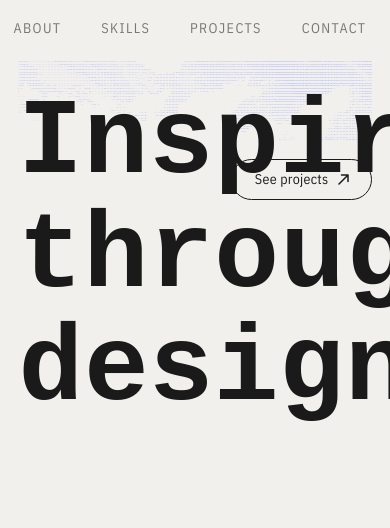
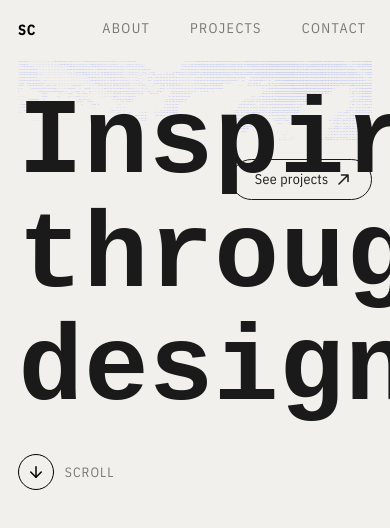
Before and after one commit to sofiacirioni/SC-Portfolio, an Angular app: page / in a window 390 px wide. Both pictures are taken after a click on the link "ABOUT". Shown: the top 528 px of the page. Built offline with nearby package versions, Linux system fonts and the light colour scheme; a web font is replaced by a local one.

Commit message:
added: scroll-hint. fixed: styles and grid

```diff
--- a/angular.json
+++ b/angular.json
@@ -2,7 +2,8 @@
   "$schema": "./node_modules/@angular/cli/lib/config/schema.json",
   "version": 1,
   "cli": {
-    "packageManager": "npm"
+    "packageManager": "npm",
+    "analytics": false
   },
   "newProjectRoot": "projects",
   "projects": {
--- a/src/app/components/hero/hero.css
+++ b/src/app/components/hero/hero.css
@@ -19,7 +19,7 @@ pre {
   line-height: 1.1;
   letter-spacing: 0;
 
-  color: var(--color-accent);
+  color: var(--color-primary);
   background: transparent;
   border: none;
 
@@ -43,8 +43,8 @@ pre {
   border-radius: 50%;
 
   background: transparent;
-  border: 1px solid color-mix(in srgb, var(--color-accent) 40%, transparent);
-  color: var(--color-accent);
+  border: 1px solid color-mix(in srgb, var(--color-primary) 40%, transparent);
+  color: var(--color-primary);
   cursor: pointer;
 
   opacity: 0;
@@ -56,7 +56,7 @@ section:hover .pause-btn {
 }
 
 .pause-btn:hover {
-  border-color: var(--color-accent);
+  border-color: var(--color-primary);
 }
 
 .icon {
--- a/src/app/components/nav/nav.css
+++ b/src/app/components/nav/nav.css
@@ -1,4 +1,49 @@
+/* ── Nav layout ──────────────────────────────── */
+
+/*
+  Desktop: mirrors the page 6-column grid so items snap to column boundaries.
+  Column gap and column count must match .page-wrapper in home.css.
+*/
+.site-nav {
+  display: grid;
+  grid-template-columns: repeat(6, 1fr);
+  column-gap: 1.5rem;
+  align-items: center;
+  padding-block: 1rem;
+}
+
+/* Tablet and below: flex fallback */
+@media (max-width: 1024px) {
+  .site-nav {
+    display: flex;
+    justify-content: space-between;
+    align-items: center;
+    gap: 2rem;
+  }
+
+  /* Push nav links to the right, brand stays left */
+  .nav-brand {
+    margin-right: auto;
+  }
+}
+
+/* ── Brand ───────────────────────────────────── */
+.nav-brand {
+  grid-column: 1;
+  justify-self: start;
+  font-family: var(--font-body);
+  font-size: 0.778rem;
+  font-weight: 700;
+  letter-spacing: 0.08em;
+  text-transform: uppercase;
+  color: black;
+  text-decoration: none;
+  user-select: none;
+}
+
+/* ── Nav links ───────────────────────────────── */
 .nav-link {
+  justify-self: end;
   position: relative;
   font-family: var(--font-body);
   font-size: 0.778rem;
@@ -37,7 +82,7 @@
   left: 0;
   width: 0;
   height: 1px;
-  background-color: var(--color-accent);
+  background-color: var(--color-primary);
   transition: width 0.3s ease;
 }
 
--- a/src/app/components/nav/nav.html
+++ b/src/app/components/nav/nav.html
@@ -1,5 +1,10 @@
-<nav class="flex justify-end items-center gap-8 py-[1rem]">
+<nav class="site-nav">
+  <a class="nav-brand" href="/" aria-label="Home">SC</a>
   @for (item of items; track item) {
-    <a class="nav-link" [attr.data-label]="item">{{ item }}</a>
+    <a
+      class="nav-link"
+      [attr.data-label]="item"
+      [style.grid-column]="navColumns[item]"
+    >{{ item }}</a>
   }
 </nav>
--- a/src/app/components/nav/nav.ts
+++ b/src/app/components/nav/nav.ts
@@ -1,7 +1,14 @@
 import { Component } from '@angular/core';
 
-const NAV_ITEMS = ['About', 'Skills', 'Projects', 'Contact'] as const;
+const NAV_ITEMS = ['About', 'Projects', 'Contact'] as const;
 type NavItem = (typeof NAV_ITEMS)[number];
+
+/** Grid column position for each nav item (1-based, desktop 6-col grid) */
+const NAV_COLUMNS: Record<NavItem, number> = {
+  About: 2,
+  Projects: 4,
+  Contact: 6,
+};
 
 @Component({
   selector: 'app-nav',
@@ -11,4 +18,5 @@ type NavItem = (typeof NAV_ITEMS)[number];
 })
 export class Nav {
   items: NavItem[] = [...NAV_ITEMS];
+  navColumns = NAV_COLUMNS;
 }
--- a/src/app/components/pill-btn/pill-btn.css
+++ b/src/app/components/pill-btn/pill-btn.css
@@ -24,9 +24,9 @@
 }
 
 .pill-btn:hover {
-  background: var(--color-accent);
+  background: var(--color-primary);
   color: white;
-  border-color: var(--color-accent);
+  border-color: var(--color-primary);
 }
 
 .pill-btn:active {
--- a/src/app/components/scramble-phrase/scramble-phrase.ts
+++ b/src/app/components/scramble-phrase/scramble-phrase.ts
@@ -213,7 +213,7 @@ export class ScramblePhraseComponent implements OnInit, AfterViewInit, OnDestroy
         element.textContent = SCRAMBLE_CHARS[Math.floor(Math.random() * SCRAMBLE_CHARS.length)];
         element.style.fontFamily = useSerif ? FONT_VARS.serif : FONT_VARS.mono;
         element.style.fontStyle = useSerif ? 'italic' : 'normal';
-        element.style.color = 'var(--color-accent)';
+        element.style.color = 'var(--color-primary)';
       },
       onComplete: () => {
         element.textContent = finalChar;
--- a/src/app/pages/home/home.css
+++ b/src/app/pages/home/home.css
@@ -1,3 +1,36 @@
+/* ── Page grid ───────────────────────────────── */
+/*
+  6 columns on desktop, 4 on tablet, 2 on mobile.
+  Column gap = 1.5rem (medianiles).
+  Padding inline = 1rem (margen de ventana).
+*/
+.page-wrapper {
+  min-height: 100vh;
+  display: grid;
+  grid-template-columns: repeat(6, 1fr);
+  column-gap: 1.5rem;
+  padding-inline: 1rem;
+  align-content: start;
+}
+
+@media (max-width: 1024px) {
+  .page-wrapper {
+    grid-template-columns: repeat(4, 1fr);
+  }
+}
+
+@media (max-width: 640px) {
+  .page-wrapper {
+    grid-template-columns: repeat(2, 1fr);
+  }
+}
+
+/* Full-width grid items */
+.grid-full {
+  grid-column: 1 / -1;
+}
+
+/* ── Hero scene ──────────────────────────────── */
 .hero-scene {
   position: relative;
 }
@@ -35,3 +68,66 @@
 .hero-cta.phrase-ready {
   opacity: 1;
 }
+
+/* ── Scroll hint ─────────────────────────────── */
+.scroll-hint {
+  display: inline-flex;
+  align-items: center;
+  gap: 0.6rem;
+  margin-top: 1.5rem;
+  user-select: none;
+  opacity: 0;
+  transition: opacity 0.5s ease;
+}
+
+.scroll-hint.phrase-ready {
+  opacity: 1;
+}
+
+.scroll-hint__circle {
+  display: flex;
+  align-items: center;
+  justify-content: center;
+  width: 2rem;
+  height: 2rem;
+  border-radius: 50%;
+  border: 1.5px solid currentColor;
+  overflow: hidden;
+  flex-shrink: 0;
+}
+
+.scroll-hint__arrow {
+  width: 1rem;
+  height: 1rem;
+  animation: scroll-arrow 2.8s ease-in-out infinite;
+  animation-delay: 1.5s;
+}
+
+.scroll-hint__label {
+  font-family: var(--font-body);
+  font-size: 0.75rem;
+  text-transform: uppercase;
+  letter-spacing: 0.08em;
+  color: rgb(0 0 0 / 0.5);
+}
+
+@keyframes scroll-arrow {
+  0%,
+  35% {
+    transform: translateY(0);
+    opacity: 1;
+  }
+  50% {
+    transform: translateY(130%);
+    opacity: 0;
+  }
+  50.001% {
+    transform: translateY(-130%);
+    opacity: 0;
+  }
+  65%,
+  100% {
+    transform: translateY(0);
+    opacity: 1;
+  }
+}
--- a/src/app/pages/home/home.html
+++ b/src/app/pages/home/home.html
@@ -1,7 +1,9 @@
-<div class="min-h-screen px-[1rem]">
-  <app-nav />
+<div class="page-wrapper">
+  <header class="grid-full">
+    <app-nav />
+  </header>
 
-  <main class="mt-0">
+  <main class="grid-full">
     <div class="hero-scene">
       <app-hero />
 
@@ -26,6 +28,16 @@
           <app-pill-btn label="See projects" href="#projects" />
         </div>
       </div>
+
+      <div class="scroll-hint" [class.phrase-ready]="phraseReady" aria-hidden="true">
+        <span class="scroll-hint__circle">
+          <svg class="scroll-hint__arrow" xmlns="http://www.w3.org/2000/svg" viewBox="0 0 24 24" fill="none" stroke="currentColor" stroke-width="2" stroke-linecap="round" stroke-linejoin="round">
+            <line x1="12" y1="5" x2="12" y2="19"/>
+            <polyline points="19 12 12 19 5 12"/>
+          </svg>
+        </span>
+        <span class="scroll-hint__label">Scroll</span>
+      </div>
     </div>
   </main>
 </div>
--- a/src/app/pages/home/home.ts
+++ b/src/app/pages/home/home.ts
@@ -1,4 +1,5 @@
-import { Component } from '@angular/core';
+import { DOCUMENT } from '@angular/common';
+import { Component, inject, OnDestroy } from '@angular/core';
 import { Nav } from '../../components/nav/nav';
 import { Hero } from '../../components/hero/hero';
 import {
@@ -13,7 +14,9 @@ import { PillBtnComponent } from '../../components/pill-btn/pill-btn';
   templateUrl: './home.html',
   styleUrl: './home.css',
 })
-export class Home {
+export class Home implements OnDestroy {
+  private readonly doc = inject(DOCUMENT);
+
   readonly phraseLines: ScrambleWordDef[][] = [
     [{ text: 'Inspire' }],
     [{ text: 'through' }, { text: 'design' }],
@@ -21,7 +24,16 @@ export class Home {
 
   phraseReady = false;
 
+  constructor() {
+    this.doc.body.style.overflow = 'hidden';
+  }
+
   onPhraseComplete(): void {
     this.phraseReady = true;
+    this.doc.body.style.overflow = '';
+  }
+
+  ngOnDestroy(): void {
+    this.doc.body.style.overflow = '';
   }
 }
--- a/src/styles.css
+++ b/src/styles.css
@@ -3,12 +3,33 @@
 @tailwind utilities;
 
 :root {
-  --color-bg: #f2f0ec;
-  --color-accent: #9da8ff;
+  /* ── Colors ────────────────────────────────── */
+  /* The old accent (#9da8ff) is now primary. All existing usages kept intact. */
+  --color-primary: #9da8ff;
+  /* New accent and secondary */
+  --color-accent: #0025ff;
+  --color-secondary: #5b71f4;
 
-  --font-body: 'IBM Plex Sans Condensed', sans-serif;
+  /* Base palette */
+  --color-base-primary: #f2f0ec;
+  --color-base-accent: #d8dbea;
+  --color-base-secondary: #a1a09d;
+
+  /* ── Typography scale (major-third · ratio 1.25 · base 1rem = 18px) ── */
+  --text-sm:   0.800rem;   /* 14.4px  */
+  --text-base: 1.000rem;   /* 18px  → <p>  */
+  --text-h6:   1.250rem;   /* 22.5px */
+  --text-h5:   1.563rem;   /* 28.1px */
+  --text-h4:   1.953rem;   /* 35.2px */
+  --text-h3:   2.441rem;   /* 43.9px */
+  --text-h2:   3.052rem;   /* 54.9px */
+  --text-h1:   3.815rem;   /* 68.7px */
+  --text-hero: 4.768rem;   /* 85.8px */
+
+  /* ── Fonts ─────────────────────────────────── */
+  --font-body:  'IBM Plex Sans Condensed', sans-serif;
   --font-serif: 'IBM Plex Serif', serif;
-  --font-mono: 'Martian Mono', monospace;
+  --font-mono:  'Martian Mono', monospace;
 }
 
 html {
@@ -17,5 +38,27 @@ html {
 
 body {
   font-family: var(--font-body);
-  background-color: var(--color-bg);
+  background-color: var(--color-base-primary);
 }
+
+/* ── Typographic defaults ───────────────────── */
+p {
+  font-size: var(--text-base);
+}
+
+h3 {
+  font-size: var(--text-h3);
+}
+
+h2 {
+  font-size: var(--text-h2);
+}
+
+h1 {
+  font-size: var(--text-h1);
+}
+
+/* Utility class for hero-sized text */
+.text-hero {
+  font-size: var(--text-hero);
+}
```
